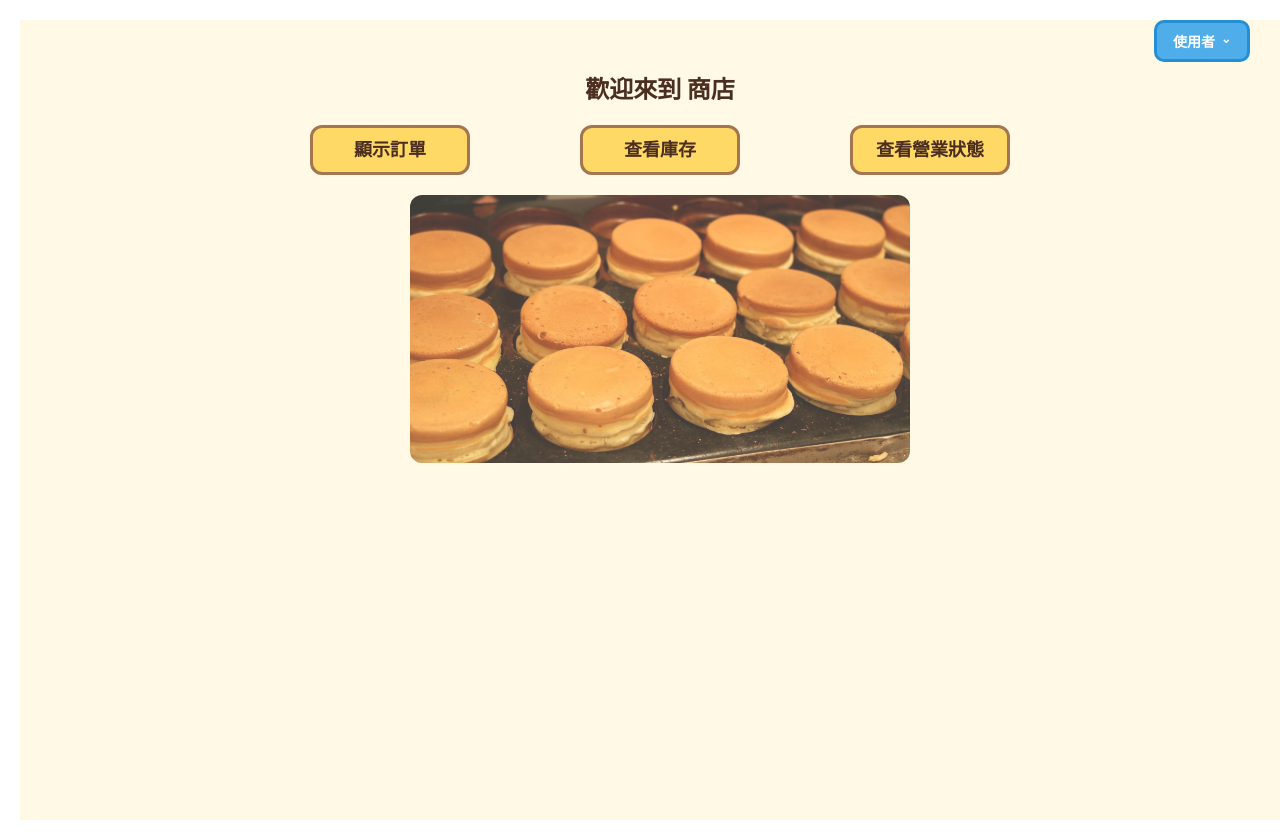
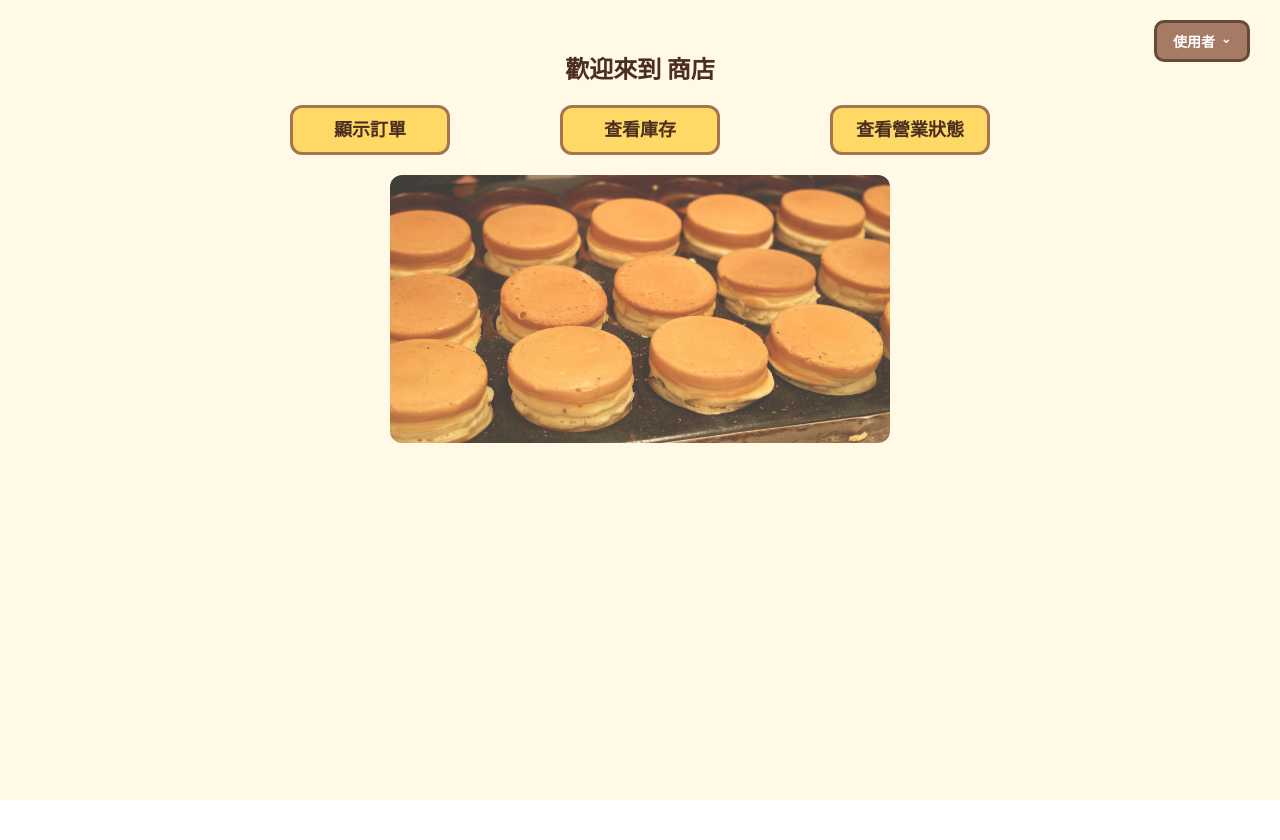
Before and after one commit to mikoyen-0913/yaoyao, a React (Create React App) app: page /home in a window 1280 px wide. After the commit the page ends 800 px from the top, so only its background shows below. Built offline with nearby package versions, Linux system fonts and the light colour scheme.

Commit message:
0523修改css按鈕顏色等 靖

```diff
--- a/src/Home/index.css
+++ b/src/Home/index.css
@@ -1,3 +1,11 @@
+/* 重置 html 和 body 的 margin、padding，避免捲軸，確保寬度 100% */
+html, body {
+  margin: 0;
+  padding: 0;
+  overflow-x: hidden;
+  width: 100%;
+}
+
 /* === 整體容器 === */
 .homepage-container {
   background-color: #fff9e6;
@@ -8,6 +16,8 @@
   min-height: 100vh;
   box-sizing: border-box;
 }
+
+/* ... 你其他的 CSS 不動 */
 
 
 /* === 歡迎文字 === */
@@ -84,14 +94,14 @@
 
 /* 使用者名稱按鈕（點擊展開選單） */
 .user-button {
-  background-color: #4faeea;
-  /* 藍底 */
+  background-color: #a67a64 ;
+  /* 棕色底 */
   color: #ffffff;
   /* 白字 */
   font-weight: bold;
   font-size: 14px;
   padding: 8px 16px;
-  border: 3px solid #248fd4;
+  border: 3px solid #654a35;
   border-radius: 10px;
   /* 跟 .go-home-button 一樣 */
   cursor: pointer;
@@ -99,7 +109,7 @@
 }
 
 .user-button:hover {
-  background-color: #248fd4;
+  background-color: #7a513d;
 }
 
 
@@ -110,8 +120,8 @@
   top: 45px;
   right: 0;
   background-color: #ffffff;
-  border: 2px solid #248fd4;
-  /* ✅ 改為深藍框線 */
+  border: 2px solid #654a35;
+  /* ✅ 改為棕色框線 */
   border-radius: 0;
   box-shadow: 0px 4px 8px rgba(0, 0, 0, 0.1);
   padding: 6px 0;
@@ -130,9 +140,9 @@
   color: #4b2e1f;
 }
 
-/* ✅ Hover 效果改為淺藍 */
+/* ✅ Hover 效果改為淺棕色 */
 .dropdown-item:hover {
-  background-color: #e0f4ff;
+  background-color: #eddbcd;
 }
 
 /* 使用者按鈕內的箭頭符號 */
--- a/src/Inventory/index.css
+++ b/src/Inventory/index.css
@@ -2,14 +2,27 @@
 
 body {
     font-family: Arial, sans-serif;
-    margin: 20px;
+    margin: 0;
+    padding: 0;
+    overflow-x: hidden;  /* 避免水平捲軸 */
+}
+
+ html, body {
+  margin: 0;
+  padding: 0;
+  width: 100%;
+  overflow-x: hidden;
 }
 
 .inventory-container {
   background-color: #fffbe2;
   padding: 20px;
   min-height: 100vh;
+  width: 100%;
+  box-sizing: border-box;
+  overflow-x: hidden;
 }
+
 
 
   /* === 區塊二：標題樣式 === */
```
Lines whose indentation alone changed are shown as unchanged.
